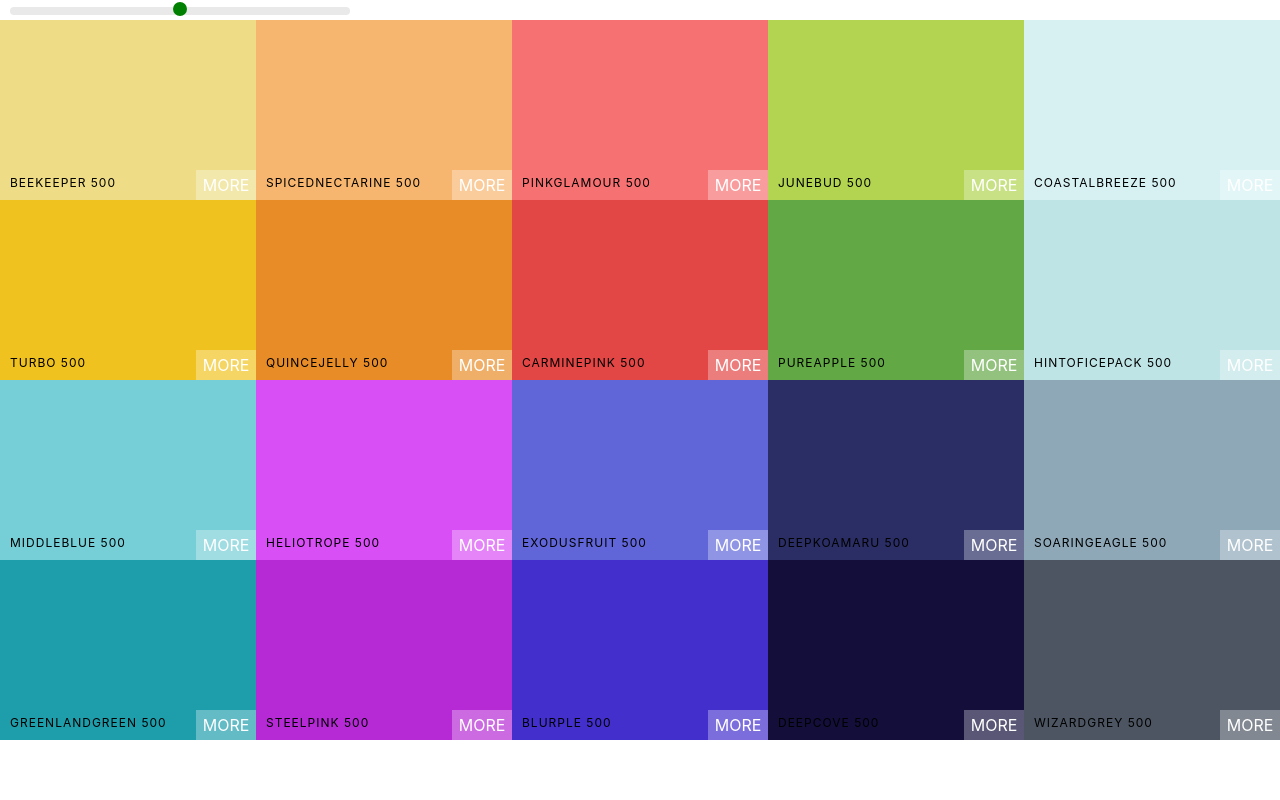
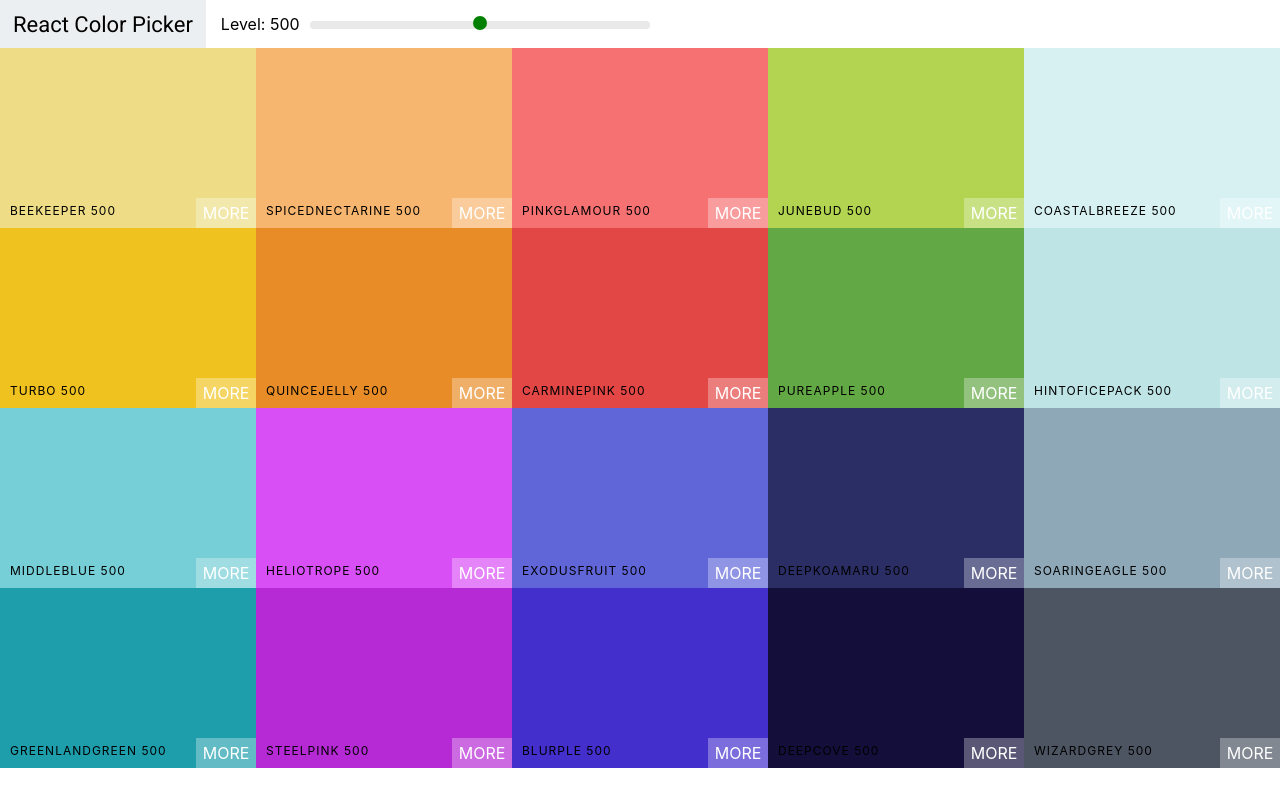
Before and after one commit to engrpatel21/color-picker, a React (Create React App) app: page / in a window 1280 px wide. Built offline with nearby package versions, Linux system fonts and the light colour scheme.

Commit message:
add navbar

```diff
--- a/public/index.html
+++ b/public/index.html
@@ -3,6 +3,8 @@
   <head>
     <meta charset="utf-8" />
     <link rel="icon" href="%PUBLIC_URL%/favicon.ico" />
+    <link rel="preconnect" href="https://fonts.gstatic.com">
+    <link href="https://fonts.googleapis.com/css2?family=Roboto:wght@100;400;500&display=swap" rel="stylesheet">
     <meta name="viewport" content="width=device-width, initial-scale=1" />
     <meta name="theme-color" content="#000000" />
     <meta
--- /dev/null
+++ b/src/Navbar/Navbar.css
@@ -0,0 +1,28 @@
+.Navbar{
+  display: flex;
+  align-items: center;
+  justify-content: flex-start;
+  height: 6vh;
+}
+
+.logo{
+  margin-right: 15px;
+  padding: 0 13px;
+  font-size: 22px;
+  background-color: #eceff1;
+  font-family: Roboto;
+  height: 100%;
+  display: flex;
+  align-items: center;
+}
+
+.logo a{
+  text-decoration: none;
+  color: black;
+}
+
+.slider{
+    width: 340px;
+    margin: 0 10px;
+    display: inline-block;
+}
--- /dev/null
+++ b/src/Navbar/Navbar.jsx
@@ -0,0 +1,45 @@
+import React, { Component } from 'react';
+import './Navbar.css'
+import Slider from "rc-slider";
+import "rc-slider/assets/index.css";
+
+class Navbar extends Component {
+  state = {
+
+  }
+  render() {
+    const {level, changeLevel} = this.props
+    return (
+      <header className="Navbar">
+        <div className="logo">
+          <a href="/">React Color Picker</a>
+        </div>
+        <div className="slider-container">
+          <span>Level: {level}</span>
+          <div className="slider">
+            <Slider
+              defaultValue={level}
+              min={100}
+              max={900}
+              onAfterChange={changeLevel}
+              step={100}
+              trackStyle={{
+                backgroundColor: "transparent",
+                width: "340px",
+              }}
+              railStyle={{ height: "8px" }}
+              handleStyle={{
+                backgroundColor: "green",
+                outline: "none",
+                border: "2px",
+                boxShadow: "none",
+              }}
+            />
+          </div>
+        </div>
+      </header>
+    );
+    }
+}
+
+export default Navbar;
--- a/src/Pallete/Palette.css
+++ b/src/Pallete/Palette.css
@@ -4,20 +4,3 @@
 .Palette-colors{
     height: 90%;
 }
-.slider{
-    width: 340px;
-    margin: 0 10px;
-    display: inline-block;
-}
-
-.rc-slider-track{
-    background-color: transparent;
-}
-
-.rc-slider-rail{
-    height: 8px;
-}
-
-.rc-slider-handle{
-    background-color: green;
-}
--- a/src/Pallete/Pallete.jsx
+++ b/src/Pallete/Pallete.jsx
@@ -1,8 +1,8 @@
 import React, { Component } from 'react';
 import ColorBox from '../ColorBox/ColorBox'
 import './Palette.css'
-import Slider from 'rc-slider'
-import 'rc-slider/assets/index.css'
+import Navbar from '../Navbar/Navbar'
+
 
 class Palette extends Component {
    state = {
@@ -18,31 +18,11 @@ class Palette extends Component {
        <ColorBox background={color.hex} name={color.name} key={key} ></ColorBox>
       )
       return (
-         <div className="Palette">
-            {/* navBar */}
-            <div className='slider'>
-               <Slider defaultValue={level}
-                  min={100}
-                  max={900}
-                  onAfterChange={this.changeLevel}
-                  step={100}
-                  trackStyle={{
-                     backgroundColor: 'transparent',
-                     width: '340px'
-                  }}
-                  railStyle={{ height: '8px' }}
-                  handleStyle={{
-                     backgroundColor: 'green',
-                     outline: 'none',
-                     border: '2px',
-                     boxShadow: 'none'
-                  }}
-               />
-            </div>
-            <div className="Palette-colors">
-               {colorBoxes}
-            </div>
-            {/* footer */}
+        <div className="Palette">
+          <Navbar level={level} changeLevel={ this.changeLevel }/>
+          <div className="Palette-colors">
+              {colorBoxes}
+          </div>
          </div>
        );
    }
```
